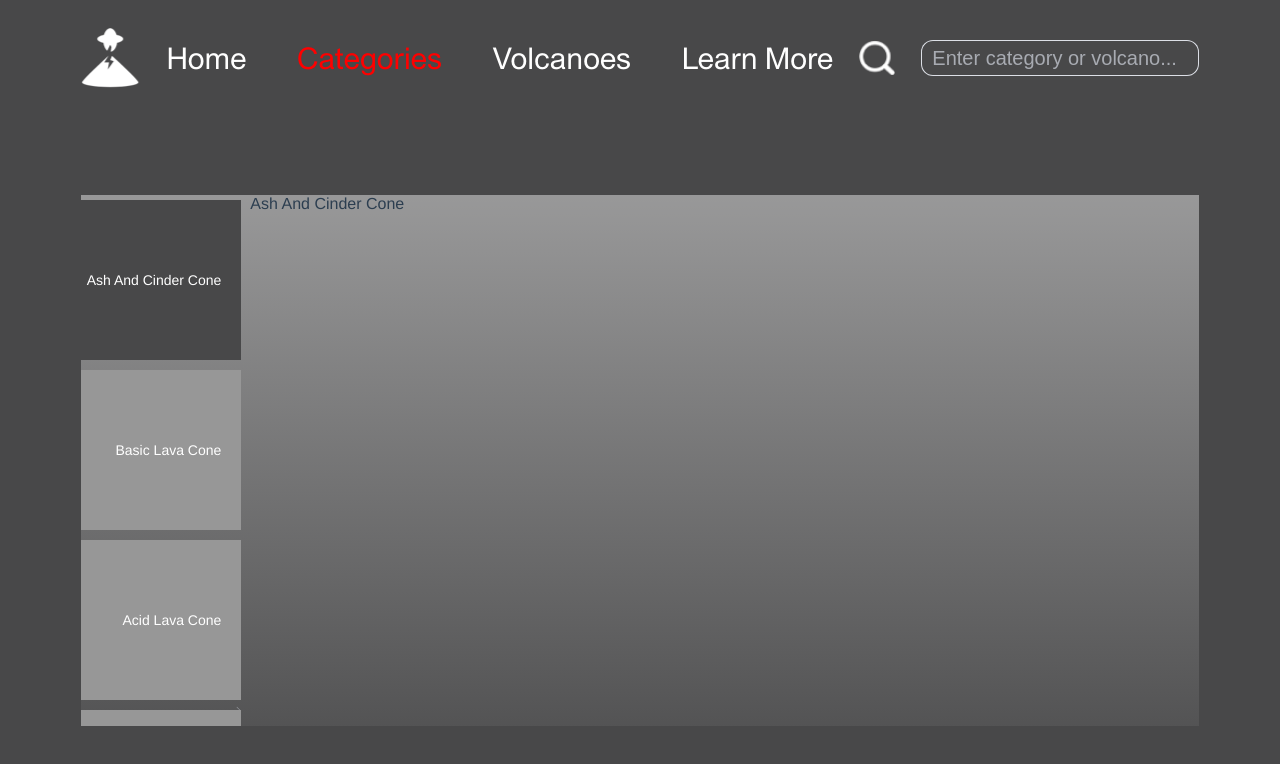
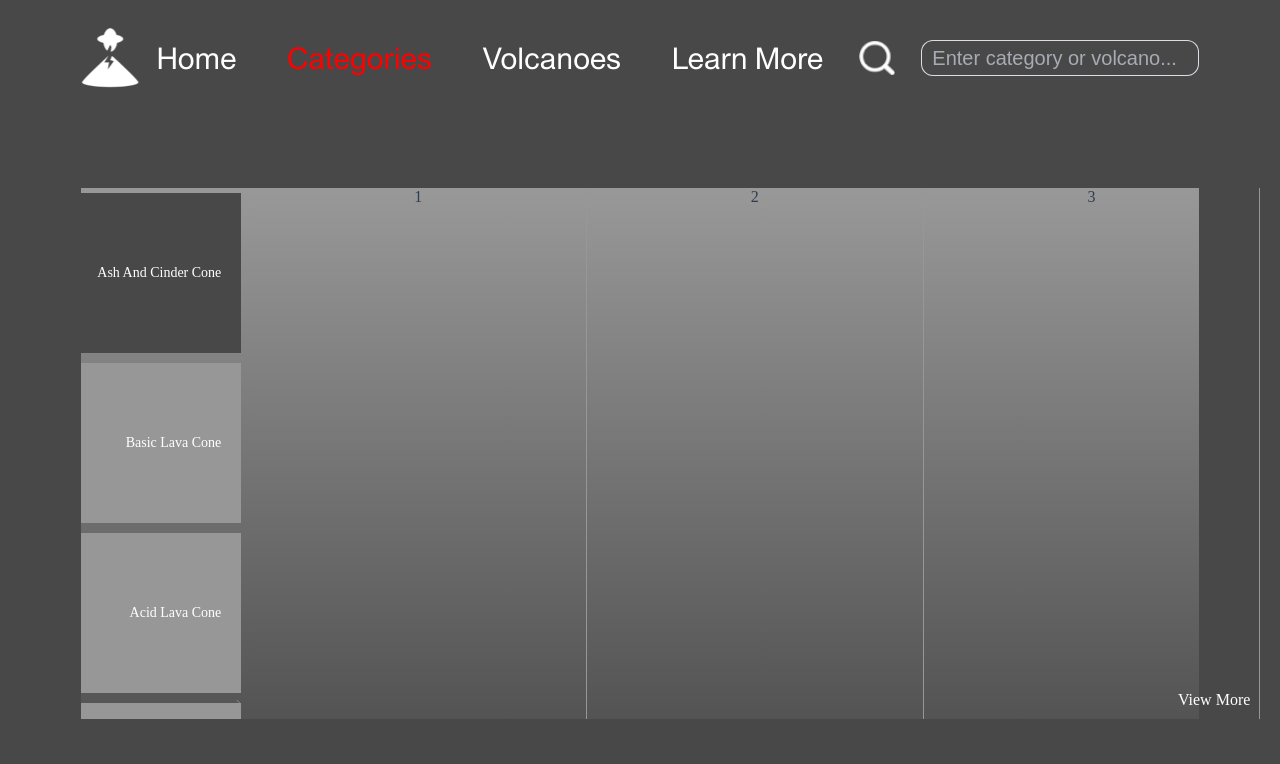
Before and after one commit to Marco-Ray/Volcano, a Vue app: page /Categories in a window 1280 px wide. Shown: the top 764 px of the page. Built offline with nearby package versions, Linux system fonts and the light colour scheme.

Commit message:
transition

```diff
--- a/src/App.vue
+++ b/src/App.vue
@@ -1,15 +1,22 @@
 <template>
-  <nav-bar />
-  <router-view/>
+  <router-view
+    v-slot="{ Component, route }"
+  >
+    <transition
+      :name="route.meta.transitionName"
+    >
+      <component
+        :is="Component"
+        :key="route.path"
+      />
+    </transition>
+  </router-view>
 </template>
 
 <script>
-import NavBar from '@/components/NavBar.vue';
-
 export default {
   name: 'App',
   components: {
-    NavBar,
   },
 };
 </script>
@@ -18,6 +25,8 @@ export default {
 html, body {
   margin: 0;
   padding: 0;
+  overflow-y: hidden;
+  overflow-x: hidden;
 }
 
 body {
@@ -26,14 +35,61 @@ body {
 }
 
 #app {
-  font-family: Avenir, Helvetica, Arial, sans-serif;
   -webkit-font-smoothing: antialiased;
   -moz-osx-font-smoothing: grayscale;
   text-align: center;
   color: #2c3e50;
 }
 
-nav-bar {
-  z-index: 99;
+// slide-right
+.slide-right-enter-active,
+.slide-right-leave-active {
+  transition: all 0.75s ease-out;
+}
+
+.slide-right-enter-to {
+  position: absolute;
+  left: 0;
+}
+
+.slide-right-enter-from {
+  position: absolute;
+  left: -100%;
+}
+
+.slide-right-leave-to {
+  position: absolute;
+  right: -100%;
+}
+
+.slide-right-leave-from {
+  position: absolute;
+  right: 0;
+}
+
+// slide-left
+.slide-left-enter-active,
+.slide-left-leave-active {
+  transition: all 0.75s ease-out;
+}
+
+.slide-left-enter-to {
+  position: absolute;
+  right: 0;
+}
+
+.slide-left-enter-from {
+  position: absolute;
+  right: -100%;
+}
+
+.slide-left-leave-to {
+  position: absolute;
+  left: -100%;
+}
+
+.slide-left-leave-from {
+  position: absolute;
+  left: 0;
 }
 </style>
--- a/src/components/CategoryBoard.vue
+++ b/src/components/CategoryBoard.vue
@@ -1,13 +1,49 @@
 <template>
-$END$
+ <div class="category">
+   <div class="card">1</div>
+   <div class="card">2</div>
+   <div class="card">3</div>
+
+   <div class="viewMore">View More</div>
+ </div>
 </template>
 
 <script>
 export default {
-name: "CategoryBoard"
-}
+  name: 'CategoryBoard',
+  props: {
+    label: String,
+  },
+};
 </script>
 
-<style scoped>
+<style scoped lang="scss">
+@function wCal($w) {
+  @return calc(100vw / 1920 * $w);
+}
 
+@function hCal($h) {
+  @return calc(100vh / 1080 * $h);
+}
+
+.category {
+  display: flex;
+  width: wCal(1515);
+  height: 668px;
+  .card {
+    width: 100%;
+    height: 100%;
+    border-right: 1px solid rgb(151, 151, 151);
+    &:hover {
+      border-top: 5px solid white;
+    }
+  }
+}
+
+.viewMore {
+  position: absolute;
+  bottom: 10px;
+  right: 10px;
+  color: white;
+}
 </style>
--- a/src/components/NavBar.vue
+++ b/src/components/NavBar.vue
@@ -64,14 +64,13 @@ export default {
 }
 
 nav {
-  position: absolute;
+  //position: absolute;
   padding: 0 wCal(122);
   height: 116px;
   width: calc(100vw - wCal(244));
   display: flex;
   justify-content: space-between;
   align-items: center;
-  z-index: 99;
   #Logo {
     width: 59px;
     height: 60px;
@@ -109,6 +108,7 @@ nav {
     display: flex;
     flex-direction: row;
     align-items: end;
+    margin-left: 20px;
     .icon-container {
       display: flex;
       align-items: end;
@@ -134,10 +134,10 @@ nav {
   }
 }
 
-@media (max-width: 1024px) {
+@media screen and (max-width: 1024px) {
   nav {
     background-color: black;
-    height: unset;
+    height: 200px;
     min-height: 100px;
     #menu {
       #trigger {
--- a/src/router/index.js
+++ b/src/router/index.js
@@ -7,6 +7,10 @@ const routes = [
     path: '/',
     name: 'home',
     component: HomeView,
+    meta: {
+      index: 0,
+      transitionName: '',
+    },
   },
   {
     path: '/Categories',
@@ -15,6 +19,14 @@ const routes = [
     // this generates a separate chunk (about.[hash].js) for this route
     // which is lazy-loaded when the route is visited.
     component: CategoriesView,
+    meta: {
+      index: 1,
+      transitionName: '',
+    },
+  },
+  {
+    path: '/:catchAll(.*)*',
+    redirect: { name: 'Home' },
   },
 ];
 
@@ -23,4 +35,11 @@ const router = createRouter({
   routes,
 });
 
+router.afterEach((to, from) => {
+  const toDepth = to.meta.index;
+  const fromDepth = from.meta.index;
+  // eslint-disable-next-line
+  to.meta.transitionName = toDepth > fromDepth ? 'slide-left' : 'slide-right';
+});
+
 export default router;
--- a/src/views/CategoriesView.vue
+++ b/src/views/CategoriesView.vue
@@ -1,19 +1,37 @@
 <template>
-  <div class="categories">
-    <div class="container">
-      <el-tabs type="card" tabPosition="left">
-        <el-tab-pane label="Ash And Cinder Cone">Ash And Cinder Cone</el-tab-pane>
-        <el-tab-pane label="Basic Lava Cone">Basic Lava Cone</el-tab-pane>
-        <el-tab-pane label="Acid Lava Cone">Acid Lava Cone</el-tab-pane>
-        <el-tab-pane label="Composite Cone">Composite Cone</el-tab-pane>
-      </el-tabs>
+  <div>
+    <nav-bar />
+    <div class="categories">
+      <div class="container">
+        <el-tabs type="card" tabPosition="left">
+          <el-tab-pane
+            v-for="(label, index) in labelOptions" :key="index"
+            :label="label"
+          >
+            <category-board :label="label" />
+          </el-tab-pane>
+        </el-tabs>
+      </div>
+
+      <div id="categories-bg"></div>
     </div>
   </div>
 </template>
 
 <script>
+import NavBar from '@/components/NavBar.vue';
+import CategoryBoard from '@/components/CategoryBoard.vue';
+
 export default {
   name: 'CategoriesView',
+  components: {
+    NavBar, CategoryBoard,
+  },
+  data() {
+    return {
+      labelOptions: ['Ash And Cinder Cone', 'Basic Lava Cone', 'Acid Lava Cone', 'Composite Cone'],
+    };
+  },
 };
 </script>
 
@@ -25,15 +43,19 @@ export default {
 @function hCal($h) {
   @return calc(100vh / 1080 * $h);
 }
-
-.categories {
+#categories-bg {
+  position: absolute;
+  top: 0;
+  left: 0;
   width: 100vw;
   height: 100vh;
   background-color: #484849;
+  z-index: -10;
+}
+
+.categories {
   .container {
-    position: absolute;
-    top: 116px;
-    margin: 79px wCal(122);
+    margin: 72px wCal(122);
     width: calc(100vw - wCal(244));
     height: calc(100vh - 269px);
     display: flex;
@@ -63,7 +85,7 @@ export default {
       color: white;
       border: unset !important;
       &:hover {
-        color: blue;
+        color: red;
       }
     }
     .is-active {
--- a/src/views/HomeView.vue
+++ b/src/views/HomeView.vue
@@ -1,5 +1,7 @@
 <!-- eslint-disable vuejs-accessibility/click-events-have-key-events -->
 <template>
+  <div>
+    <nav-bar />
     <div class="home">
       <div class="container">
         <div>
@@ -21,16 +23,21 @@
         </div>
         <div id="btt-start" @click="start">START</div>
       </div>
+
+      <div id="home-bg"></div>
+    </div>
   </div>
 </template>
 
 <script>
 // @ is an alias to /src
 // import { getJson } from '@/api/data';
+import NavBar from '@/components/NavBar.vue';
 
 export default {
   name: 'HomeView',
   components: {
+    NavBar,
   },
   data() {
     return {
@@ -62,16 +69,20 @@ export default {
 @function hCal($h) {
   @return calc(100vh / 1080 * $h);
 }
-
-.home {
+#home-bg {
+  position: absolute;
+  top: 0;
+  left: 0;
   width: 100vw;
   height: 100vh;
   background: no-repeat center url("@/assets/Welcome/background.jpg");
   background-size: cover;
+  z-index: -10;
+}
+
+.home {
   .container {
-    position: absolute;
-    top: 116px;
-    height: calc(100vh - 116px);
+    margin-top: 116px;
     margin-left: wCal(122);
     display: flex;
     flex-direction: column;
```
Lines whose indentation alone changed are shown as unchanged.
